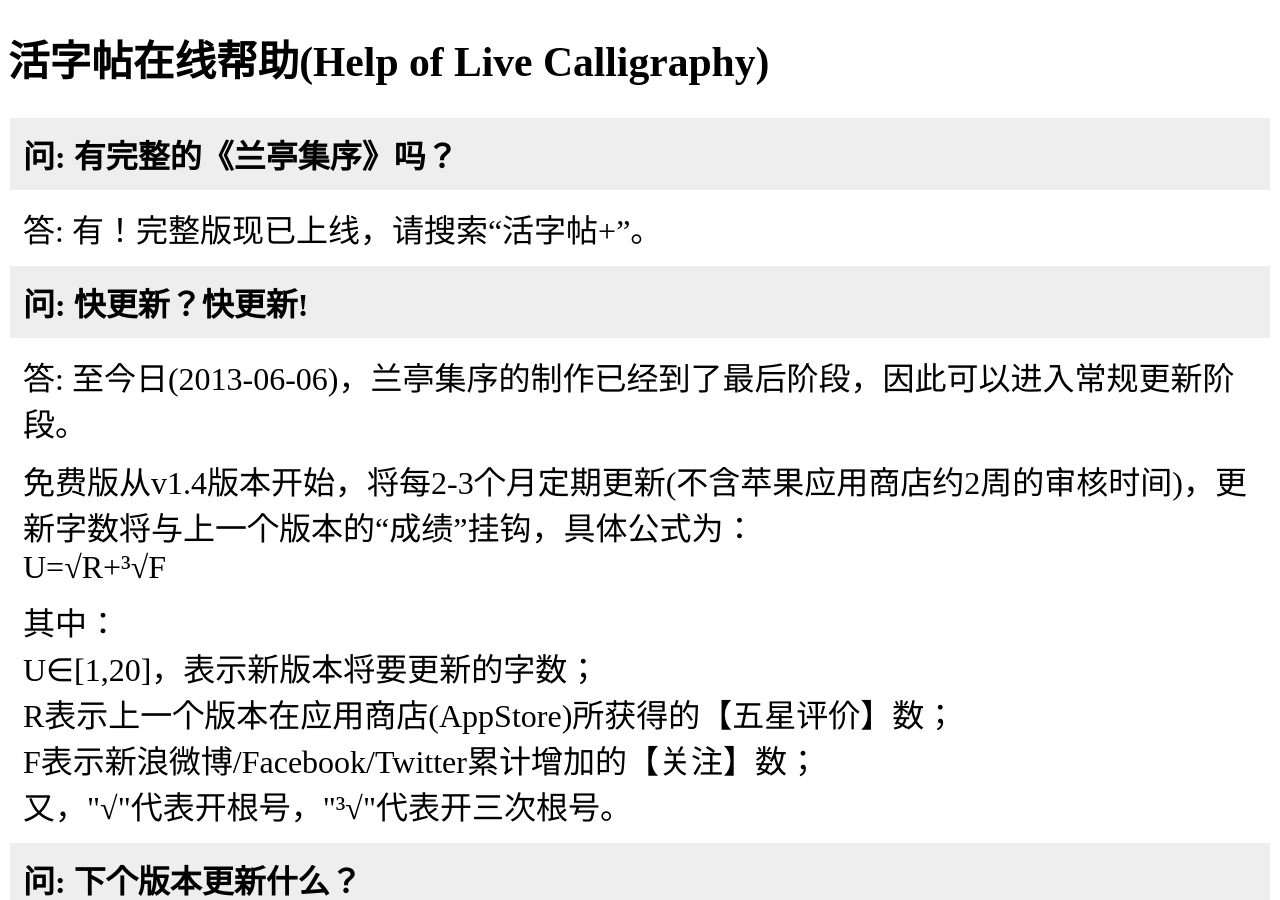
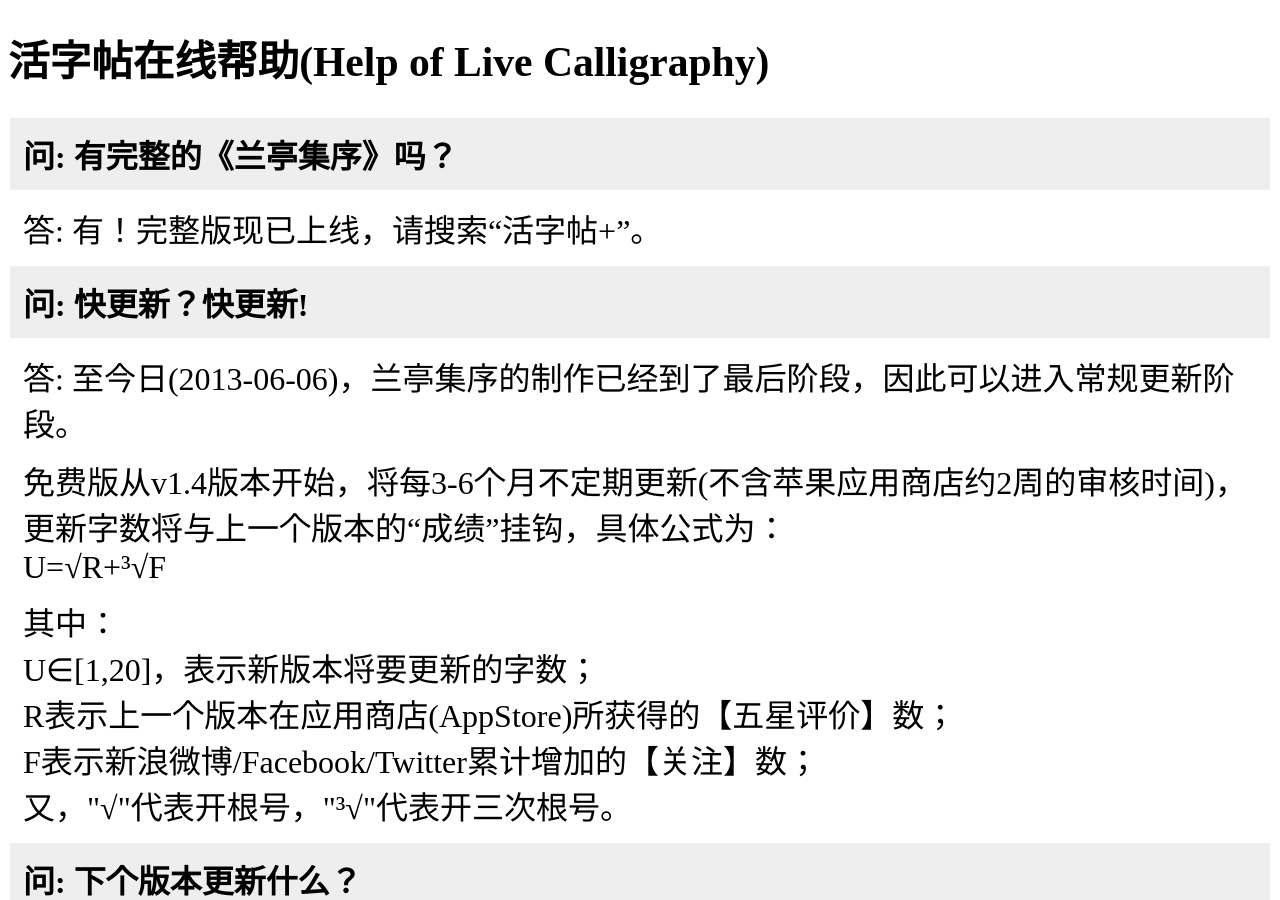
Before and after one commit to shengzhe/livecalligraphy, a Jekyll site: the page built from _posts/2012-08-31-LiveCalligraphyHelp.html, in a window 1280 px wide and 900 px high. Built offline with Jekyll 4.4.1, drawn with Linux system fonts in a browser that asks for light colours; Markdown is read by kramdown in place of the engine named in the settings.

Commit message:
Update 2012-08-31-LiveCalligraphyHelp.html

```diff
--- a/_posts/2012-08-31-LiveCalligraphyHelp.html
+++ b/_posts/2012-08-31-LiveCalligraphyHelp.html
@@ -17,7 +17,7 @@ title: 活字帖在线帮助(Help of Live Calligraphy)
   </p> </th> </tr>
   <tr> <td> <p>
 答: 至今日(2013-06-06)，兰亭集序的制作已经到了最后阶段，因此可以进入常规更新阶段。</p><p>
-    免费版从v1.4版本开始，将每2-3个月定期更新(不含苹果应用商店约2周的审核时间)，更新字数将与上一个版本的“成绩”挂钩，具体公式为：</br>
+    免费版从v1.4版本开始，将每3-6个月不定期更新(不含苹果应用商店约2周的审核时间)，更新字数将与上一个版本的“成绩”挂钩，具体公式为：</br>
     U=√R+³√F </p><p>
     其中： </br>
     U∈[1,20]，表示新版本将要更新的字数； </br>
```
